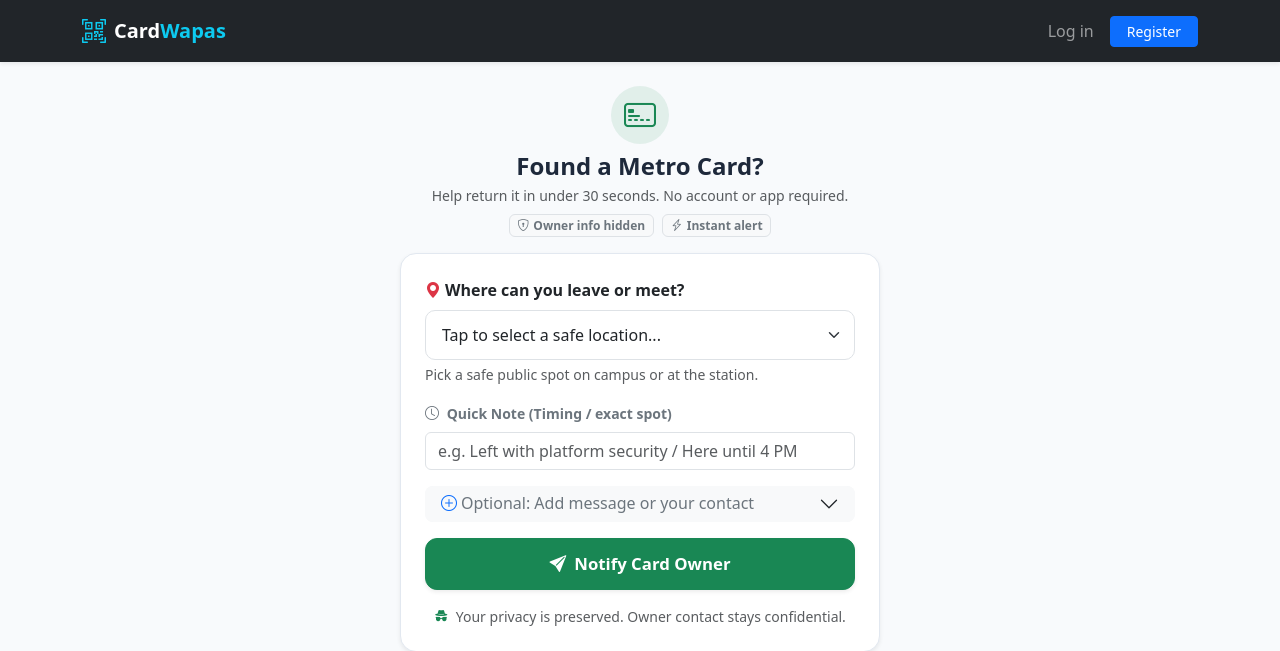
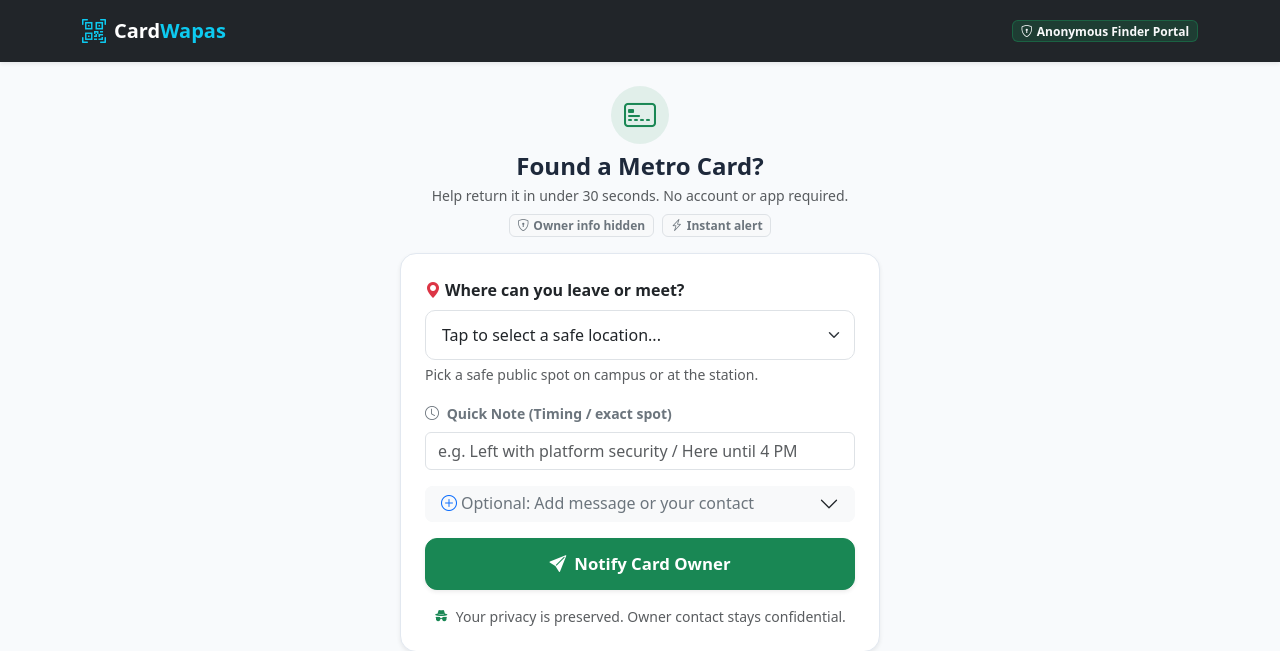
Before and after one commit to Sahithi315/hack4sdg-mindmesh, a Flask app: template templates/found.html in a window 1280 px wide. Shown: the top 651 px of the page. Run offline with Flask 3, Linux system fonts and the light colour scheme; the template is opened without the code that fills it, so the values that code supplies are empty.

Commit message:
Enforce anonymous navbar on public finder pages to prevent owner session leakage

```diff
--- a/templates/base.html
+++ b/templates/base.html
@@ -20,6 +20,7 @@
         <span>Card<span class="text-info">Wapas</span></span>
       </a>
       <div class="navbar-nav ms-auto flex-row align-items-center">
+        {% block navbar_nav %}
           {% if current_user.is_authenticated %}
             <span class="navbar-text me-3 d-none d-sm-inline-block small text-light">
               <i class="bi bi-person-circle me-1"></i>{{ current_user.name }}
@@ -31,6 +32,7 @@
             <a class="nav-link px-2 me-2" href="{{ url_for('auth.login') }}">Log in</a>
             <a class="btn btn-primary btn-sm px-3" href="{{ url_for('auth.register') }}">Register</a>
           {% endif %}
+        {% endblock %}
       </div>
     </div>
   </nav>
--- a/templates/found.html
+++ b/templates/found.html
@@ -1,5 +1,11 @@
 {% extends "base.html" %}
 {% block title %}Return Found Metro Card - CardWapas{% endblock %}
+
+{% block navbar_nav %}
+<span class="badge bg-success bg-opacity-25 text-light border border-success border-opacity-50 small py-1.5 px-2.5">
+  <i class="bi bi-shield-lock me-1"></i>Anonymous Finder Portal
+</span>
+{% endblock %}
 
 {% block content %}
 {# PUBLIC PAGE: never show owner name, email, or phone here. OWNER: Person 3 (make it fast and mobile-friendly). #}
--- a/templates/report_status.html
+++ b/templates/report_status.html
@@ -1,5 +1,11 @@
 {% extends "base.html" %}
 {% block title %}Report Status - CardWapas{% endblock %}
+
+{% block navbar_nav %}
+<span class="badge bg-success bg-opacity-25 text-light border border-success border-opacity-50 small py-1.5 px-2.5">
+  <i class="bi bi-shield-lock me-1"></i>Anonymous Finder Portal
+</span>
+{% endblock %}
 
 {% block extra_head %}
 {# Only auto-refresh if the card has not yet been marked recovered #}
```
Lines whose indentation alone changed are shown as unchanged.
